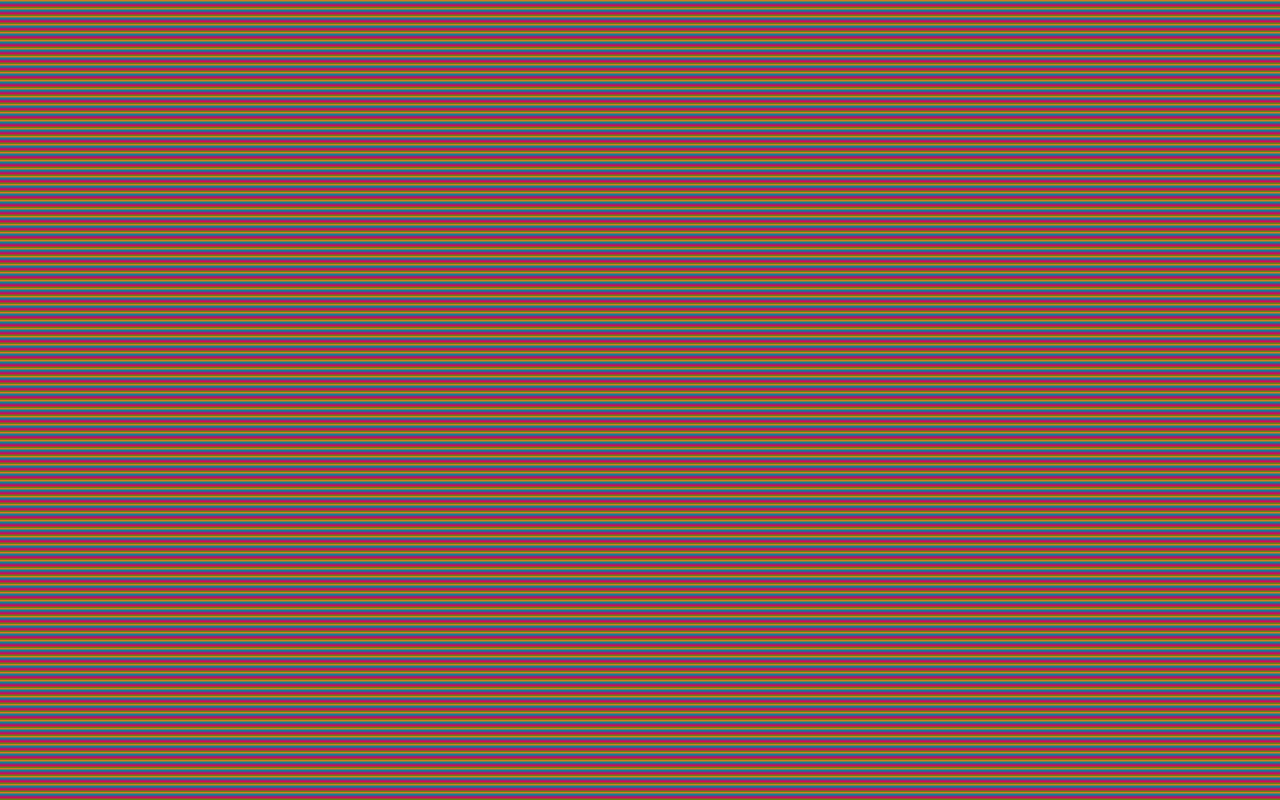
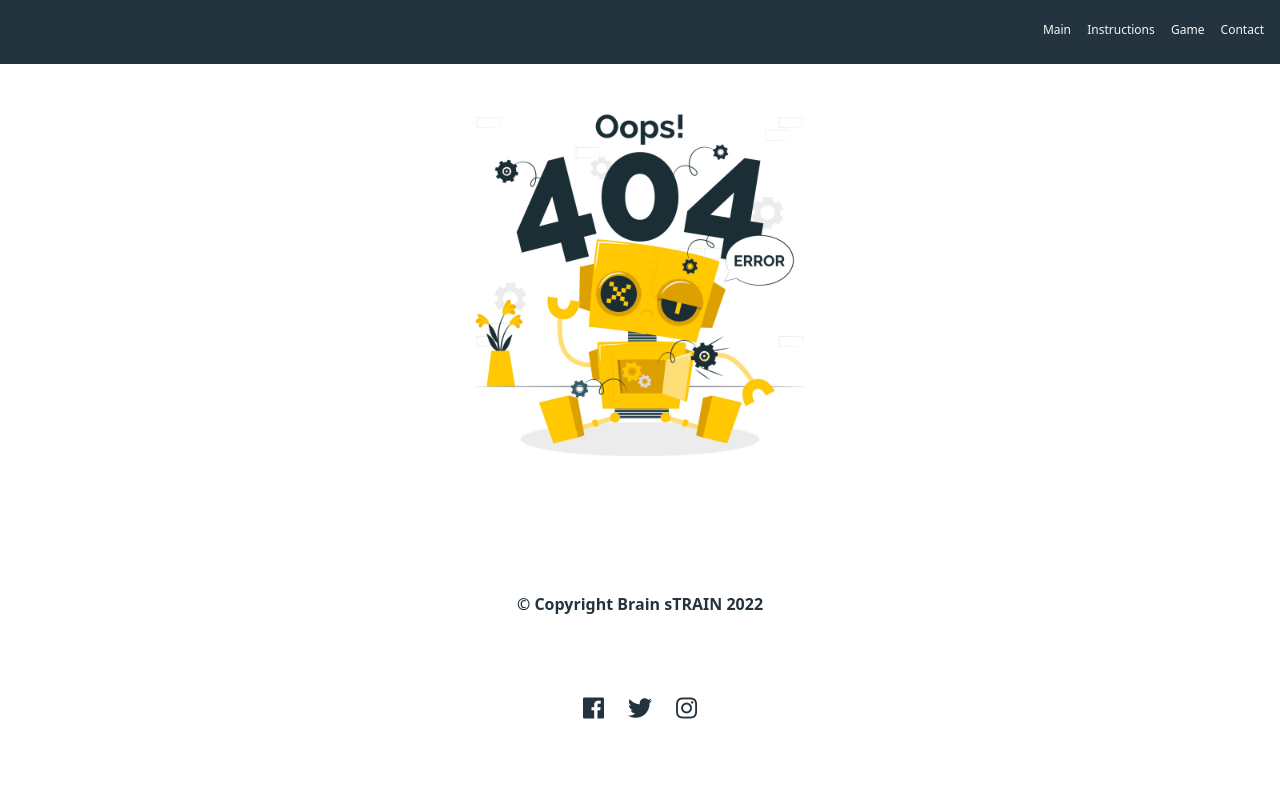
Before and after one commit to kkerswell/CI_JS_Memory_Game, a plain HTML site: page 404.html in a window 1280 px wide. Drawn offline with nearby package versions, Linux system fonts and the light colour scheme.

Commit message:
Added 404 image and styled page

```diff
--- a/404.html
+++ b/404.html
@@ -1,15 +1,61 @@
 <!DOCTYPE html>
 <html lang="en">
+
 <head>
     <meta charset="UTF-8">
     <meta http-equiv="X-UA-Compatible" content="IE=edge">
     <meta name="viewport" content="width=device-width, initial-scale=1.0">
+    <meta name="description" content="Brain sTRAIN is a free single player matching game. Test Your Memory, improve Your Memory, beat Your Memory!">
+    <meta name="keywords" content="game, fun, memory, play">
+    <meta name="author" content="Keith Kerswell">
+    <!-- INTERNAL STYLING -->
     <link rel="stylesheet" href="assets/css/style.css">
+    <!-- EXTERNAL STYLING -->
+    <link href="https://cdn.jsdelivr.net/npm/bootstrap@5.1.3/dist/css/bootstrap.min.css" rel="stylesheet"
+        integrity="sha384-1BmE4kWBq78iYhFldvKuhfTAU6auU8tT94WrHftjDbrCEXSU1oBoqyl2QvZ6jIW3" crossorigin="anonymous">
+    <link href="https://fonts.googleapis.com/icon?family=Material+Icons" rel="stylesheet">
+    <link rel="stylesheet" href="https://use.fontawesome.com/releases/v5.6.3/css/all.css"
+        integrity="sha384-UHRtZLI+pbxtHCWp1t77Bi1L4ZtiqrqD80Kn4Z8NTSRyMA2Fd33n5dQ8lWUE00s/" crossorigin="anonymous" />
+
+    <link rel="icon" type="image/x-icon" href="assets/images/favicon/favicon.ico">
     <title>Brain sTRAIN</title>
-    <link rel="shortcut icon" href="assets/images/favicon/favicon.ico" type="image/x-icon">
-    <link rel="icon" href="assets/images/favicon/favicon.ico" type="image/x-icon">
 </head>
-<body>
+
+<body class="error404_body">
+
+    <header>
+        <nav id="top-nav">
+            <a class="intro" href="index.html">Main</a>
+            <a class="howtoplay" href="index.html#howtoplay">Instructions</a>
+            <a class="game" href="index.html#game">Game</a>
+            <a class="contact" href="index.html#contact">Contact</a>
+        </nav>
+    </header>
+
+    <main>
+        <img class="error404_img mx-auto d-block" src="assets/images/404.jpg" alt="Error 404 Image">
+    </main>
+
+    <footer class="container error404_footer">
+        <div class="row align-items-center">
+            <p class="text-center">&copy; Copyright Brain sTRAIN 2022</p>
+        </div>
+        <div class="row align-items-center">
+            <ul>
+                <!-- These are examples used for showing possible functionality but do not lead to specific social media pages. -->
+                <li><a aria-label="Facebook" href="https://www.facebook.com" target="_blank">
+                        <i aria-hidden="true" class="fab fa-facebook"></i>
+                    </a>
+                <li><a aria-label="Twitter" href="https://www.twitter.com" target="_blank">
+                        <i aria-hidden="true" class="fab fa-twitter"></i>
+                    </a>
+                <li><a aria-label="Instagram" href="https://www.instagram.com" target="_blank">
+                        <i aria-hidden="true" class="fab fa-instagram"></i>
+                    </a>
+            </ul>
+        </div>
+    </footer>
 
 </body>
+
 </html>
--- a/assets/css/style.css
+++ b/assets/css/style.css
@@ -210,6 +210,10 @@ footer ul a {
     color: var(--color-five);
 }
 
+footer ul a:hover {
+    color: var(--color-six);
+}
+
 /***************************************** Footer End */
 
 /* On screens that are 400px or less, set the top-nav to 100% width */
@@ -319,3 +323,35 @@ footer ul a {
 }
 
 /*************************************************** Game Launch Button End */
+
+/*********************************************************** 404 Page Start */
+
+.error404_body {
+    background: unset;
+    background-color: white;
+}
+
+.error404_body main {
+    margin-top: 10vh;
+}
+
+.error404_img {
+    width: auto;
+    height: 50vh;
+    margin-left: auto;
+    margin-right: auto;
+}
+
+.error404_footer p, .error404_footer ul a {
+    color: var(--color-six);
+}
+
+.error404_footer ul a:hover {
+    color: #dca000;
+}
+
+.error404_footer {
+    margin-top: 10vh;
+}
+
+/************************************************************* 404 Page End */
```
Also changed, not shown: index.html (+18 -9 lines), assets/images/404.jpg (added).
